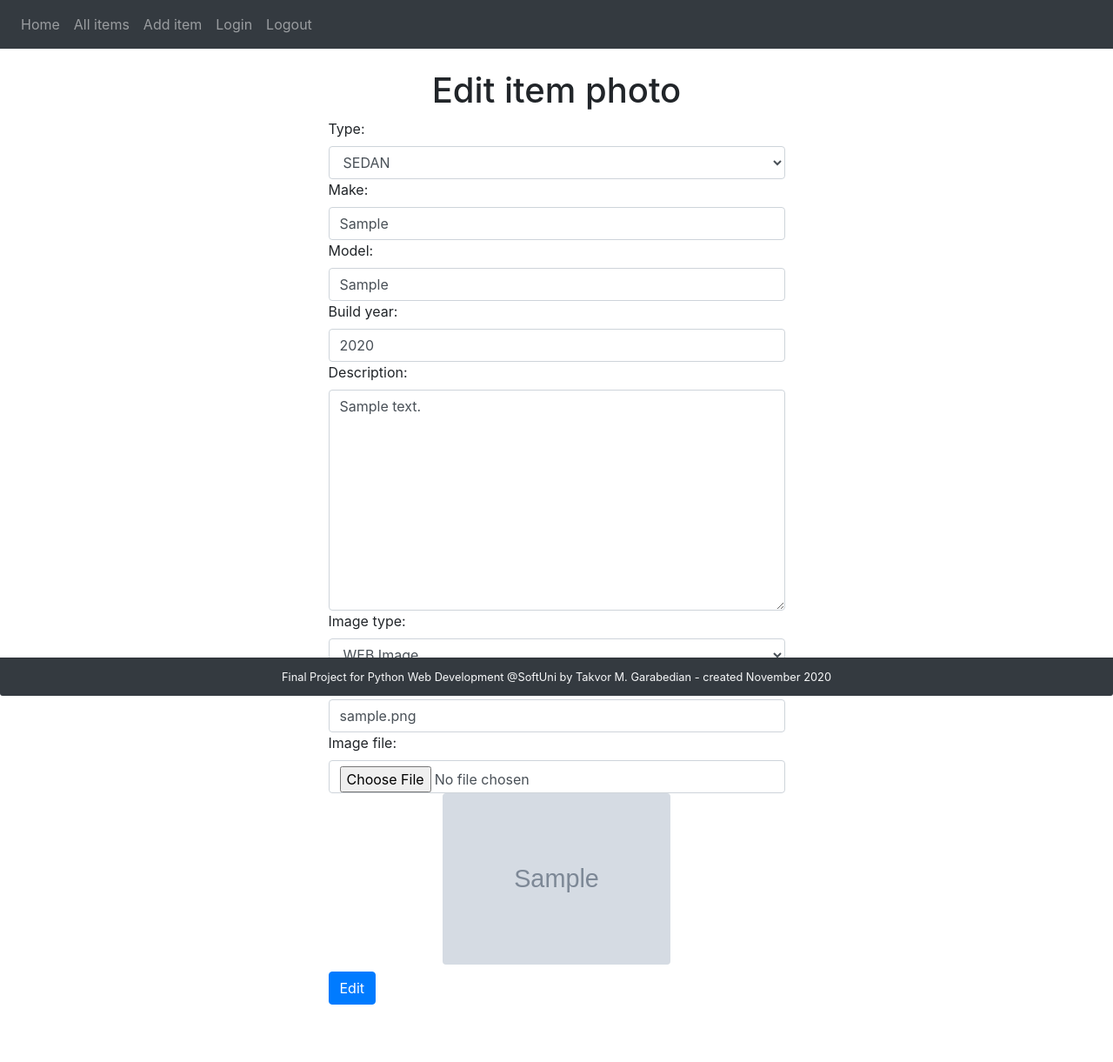
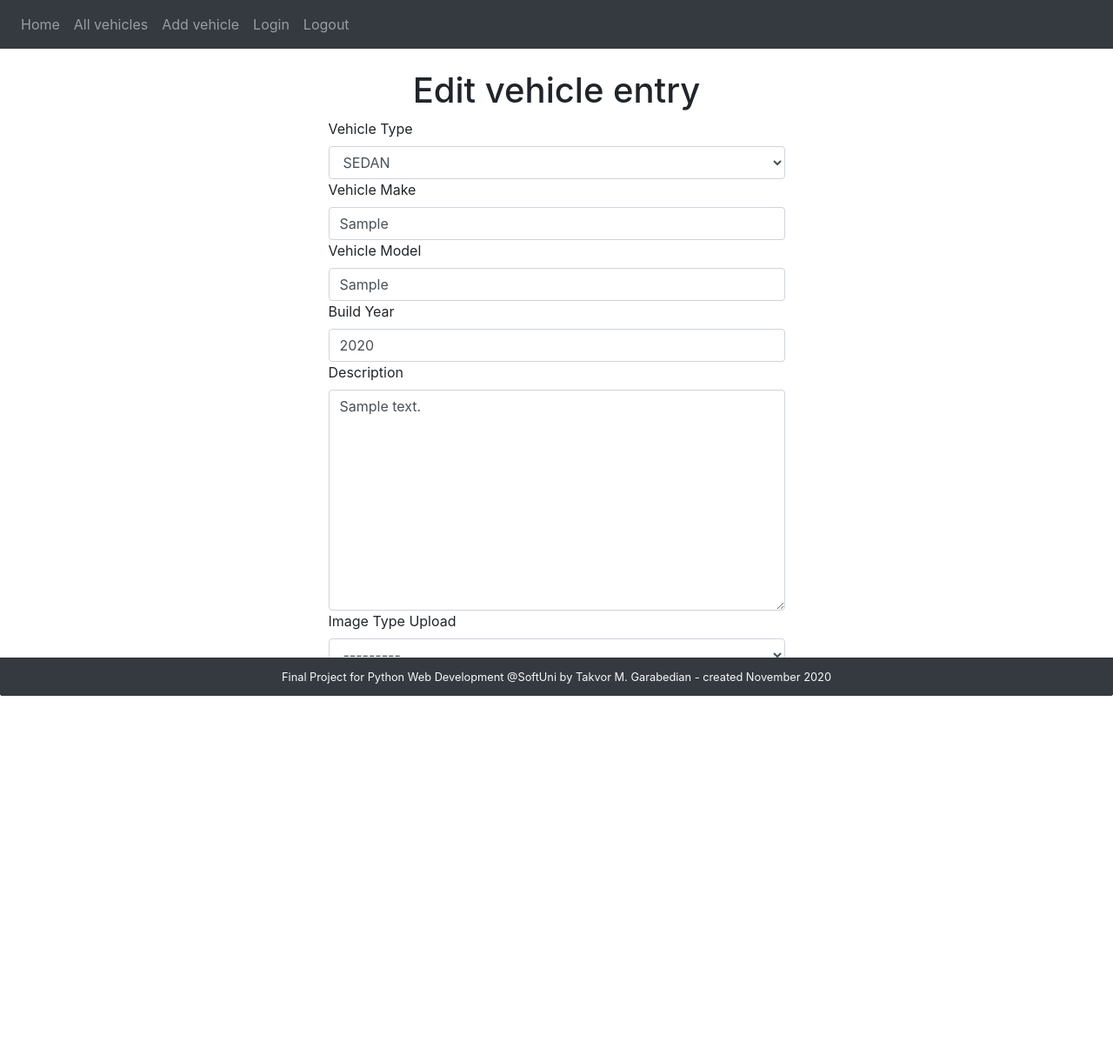
Before and after one commit to garabedian/AutoCry_Python_WEB_Final_Project, a Django app: page /item/edit/1/ in a window 1280 px wide. Shown: the whole page at 87% size. After the commit the page ends 800 px from the top, so only its background shows below. Run offline with Django 3.2, Linux system fonts and the light colour scheme; tables that the repository leaves empty hold one stand-in row (values such as "Sample post"); grey boxes marked "Sample" are stand-in pictures; some libraries are stand-ins or nearby versions.

Commit message:
CRUD - Level "created"

```diff
--- a/main_app/forms.py
+++ b/main_app/forms.py
@@ -32,7 +32,7 @@
 
     class Meta:
         model = Item
-        fields = '__all__'
+        fields = ('type', 'make', 'model', 'build_year', 'description', 'image_type', 'image_url', 'image_file')
         widgets = {
             'image_url': forms.TextInput(
                 attrs={
--- a/main_app/models.py
+++ b/main_app/models.py
@@ -1,5 +1,5 @@
 from django.db import models
-
+from django.utils import timezone
 from main_app.validators import year_validator
 
 
@@ -28,23 +28,33 @@
         (Local_Image, 'Local or No Image'),
     )
 
+    author = models.ForeignKey('auth.User', default=None, on_delete=models.CASCADE)
     type = models.CharField(max_length=9, choices=ITEM_TYPES, default=UNKNOWN)
     make = models.CharField(max_length=15, default='', blank=False)
     model = models.CharField(max_length=20, default='', blank=False)
     build_year = models.IntegerField(validators=[year_validator])
     description = models.TextField(blank=False)
     image_type = models.CharField(max_length=11, choices=IMAGE_TYPES)
-    image_url = models.URLField(blank=True, default='https://s.clipartkey.com/mpngs/s/39-392476_transparent-jeep-clipart-audi-a4-2014-front.png')
+    image_url = models.URLField(blank=True,
+                                default='https://s.clipartkey.com/mpngs/s/39-392476_transparent-jeep-clipart-audi-a4-2014-front.png')
     image_file = models.ImageField(blank=True, default='/images/car.png', upload_to='images')
+    created_date = models.DateTimeField(default=timezone.now)
+    published_date = models.DateTimeField(blank=True, null=True)
+
+    def publish(self):
+        self.published_date = timezone.now()
+        self.save()
 
 
 # Additional property db
 class Like(models.Model):
+    author = models.ForeignKey('auth.User', default=None, on_delete=models.CASCADE)
     item = models.ForeignKey(Item, on_delete=models.CASCADE)
     # Helper field to make db visible in admin panel, using "manager class"
     # test = models.CharField(max_length=2)
 
 
 class Comment(models.Model):
+    author = models.ForeignKey('auth.User', default=None, on_delete=models.CASCADE)
     item = models.ForeignKey(Item, on_delete=models.CASCADE)
     comment = models.TextField(blank=False, max_length=200)
--- a/main_app/views.py
+++ b/main_app/views.py
@@ -1,6 +1,5 @@
 from django.shortcuts import render, redirect
-
-from main_app.forms import ItemForm, CommentForm
+from main_app.forms import ItemForm, CommentForm, DeleteItemForm
 from main_app.models import Item, Like, Comment
 
 
@@ -29,6 +28,7 @@
             # comment = Comment(comment=form.cleaned_data['text'])      # Pure Form class used
             comment = Comment(comment=form.cleaned_data['comment'])  # ModelForm class used
             comment.item = item  # Attach ForeignKey
+            comment.author = request.user
             comment.save()
             return redirect('item details or comment', pk)
         context = {
@@ -46,6 +46,7 @@
     else:
         like = Like()
         like.item = item
+        like.author = request.user
         like.save()
     return redirect('item details or comment', pk)
 
@@ -75,6 +76,8 @@
             entry = form.save(commit=False)
             if entry.image_type == 'local_image':
                 entry.image_url = ''
+            entry.author = request.user
+            entry.publish()
             entry.save()
             return redirect('item details or comment', item.pk)
 
@@ -102,7 +105,9 @@
 def delete_item(request, pk):
     item = Item.objects.get(pk=pk)
     if request.method == 'GET':
+        form = DeleteItemForm(instance=item)
         context = {
+            'form': form,
             'item': item,
         }
 
--- /dev/null
+++ b/static/css/custom.css
@@ -0,0 +1,7 @@
+.vertical-center {
+  margin: 0;
+  position: relative;
+  top: 50%;
+  -ms-transform: translateY(-50%);
+  transform: translateY(-50%);
+}
--- a/templates/header.html
+++ b/templates/header.html
@@ -7,10 +7,10 @@
         <ul class="navbar-nav">
             <a class="nav-link" href="{% url 'landing' %}">Home</a>
             <li class="nav-item">
-                <a class="nav-link" href="{% url 'list items' %}">All items</a>
+                <a class="nav-link" href="{% url 'list items' %}">All vehicles</a>
             </li>
             <li class="nav-item">
-                <a class="nav-link" href="{% url 'create item' %}">Add item</a>
+                <a class="nav-link" href="{% url 'create item' %}">Add vehicle</a>
             </li>
             <li class="nav-item">
                 <a class="nav-link" href="#">Login</a>
--- a/templates/items/image_upload.html
+++ b/templates/items/image_upload.html
@@ -20,7 +20,7 @@
                 <img id="local_img_preview" src="{{ item.image_file.url }}" class="w-50 rounded mx-auto d-block"
                      alt="Image goes here!"/>
             </div>
-            <button id="btn_create" class="btn btn-primary mt-2" type="submit">Upload your new item</button>
+            <button id="btn_create" class="btn btn-primary mt-2" type="submit">Upload new vehicle</button>
         </form>
     </div>
     <script src="/static/js/image_preview.js"></script>
--- a/templates/items/item_create.html
+++ b/templates/items/item_create.html
@@ -2,7 +2,7 @@
 {% load static %}
 {% block content %}
     <div class="container">
-        <h1 class="text-center">Add new item details</h1>
+        <h1 class="text-center">Add new vehicle details</h1>
         <div class="row">
             <div class="col-lg-3"></div>
             <div class="col-lg-6">
--- a/templates/items/item_delete.html
+++ b/templates/items/item_delete.html
@@ -4,16 +4,18 @@
     <div class="container">
         <div class="row">
             <div class="col-lg-12 text-center">
-                <h1>Are you sure you want to delete {{ item.name }}?</h1>
+                <h1>Are you sure to delete vehicle {{ item.name }}?</h1>
                 <div class="m-auto d-flex justify-content-center">
                     <div class="m-2">
                         <form method="post" action="{% url 'delete item' item.pk %}">
                             {% csrf_token %}
+                            {% include 'items/item_no_image_data.html' %}
+                            {% include 'items/image_delete.html' %}
                             <input type="submit" value="Confirm" class="btn btn-danger"/>
+                            <a class="btn btn-primary" href="javascript:history.back()">No, go back</a>
                         </form>
                     </div>
                     <div class="m-2">
-                        <a class="btn btn-primary" href="javascript:history.back()">No, go back</a>
                     </div>
                 </div>
             </div>
--- a/templates/items/item_detail.html
+++ b/templates/items/item_detail.html
@@ -21,8 +21,8 @@
                 </div>
                 <p class="mt-2">Description: {{ item.description }}</p>
                 <div>
-                    <a href="{% url 'edit item' item.pk %}" class="btn btn-success">Edit</a>
-                    <a href="{% url 'delete item' item.pk %}" class="btn btn-danger">Delete</a>
+                    <a href="{% url 'edit item' item.id %}" class="btn btn-success">Edit</a>
+                    <a href="{% url 'delete item' item.id %}" class="btn btn-danger">Delete</a>
                 </div>
                 <div style="padding-top: 3%">
                     {% if like %}
--- a/templates/items/item_edit.html
+++ b/templates/items/item_edit.html
@@ -2,16 +2,14 @@
 
 {% block content %}
     <div class="container">
-        <h1 class="text-center">Edit item photo</h1>
+        <h1 class="text-center">Edit vehicle entry</h1>
         <div class="row">
             <div class="col-lg-3"></div>
             <div class="col-lg-6">
-                <form method="post" action="{% url 'edit item' item.pk %}" class="furniture-form">
+                <form method="post" class="furniture-form" enctype="multipart/form-data">
                     {% csrf_token %}
-                    {{ form }}
-{#                    <img id="img_preview" src="{{ item.image_url }}" class="w-50 rounded mx-auto d-block"/>#}
-                    <img id="img_preview" src="{{ item.image_file.url }}" class="w-50 rounded mx-auto d-block" alt="Image goes here"/>
-                    <button class="btn btn-primary mt-2" type="submit">Edit</button>
+                    {% include 'items/item_no_image_data.html' %}
+                    {% include 'items/image_upload.html' %}
                 </form>
             </div>
             <div class="col-lg-3"></div>
--- a/templates/landing_page.html
+++ b/templates/landing_page.html
@@ -7,6 +7,7 @@
     <link rel="stylesheet" type="text/css" href="{% static 'css/bootstrap/bootstrap.min.css' %}">
     <link rel="icon" type="image/png" href="{% static 'images/car.png' %}">
     <link rel="stylesheet" href="{% static '/css/fontawesome/css/all.css' %}">
+    <link rel="stylesheet" href="{% static '/css/custom.css' %}">
 </head>
 
 {% include 'header.html' %}
@@ -17,8 +18,8 @@
             <img style="width: 100%"
                  src="{% static 'images/group of cars.jpg' %}" alt="">
             <div class="absolute">
-                <h1 class="display-4 text-center">Welcome to Auto Cry</h1>
-                <p class="lead text-lg-center">Share the cars you own or like.</p>
+                <h1 class="display-4 text-center"><strong>Welcome to Auto Cry</strong></h1>
+                <p class="lead text-lg-center"><em><strong>Share the cars and vehicles you own or like.</strong></em></p>
                 <hr class="my-4">
                 <div class="inner cover">
                     <h1 class="cover-heading"></h1>
```
Also changed, not shown: templates/items/image_delete.html (added, +18 -0 lines), templates/items/item_list.html (+25 -6 lines), main_app/migrations/0012_auto_20201114_1137.py (added), main_app/migrations/0013_item_author.py (added), main_app/migrations/0014_auto_20201114_1744.py (added), main_app/migrations/0015_auto_20201114_1901.py (added), main_app/migrations/0016_auto_20201114_1909.py (added), 1 other file.
